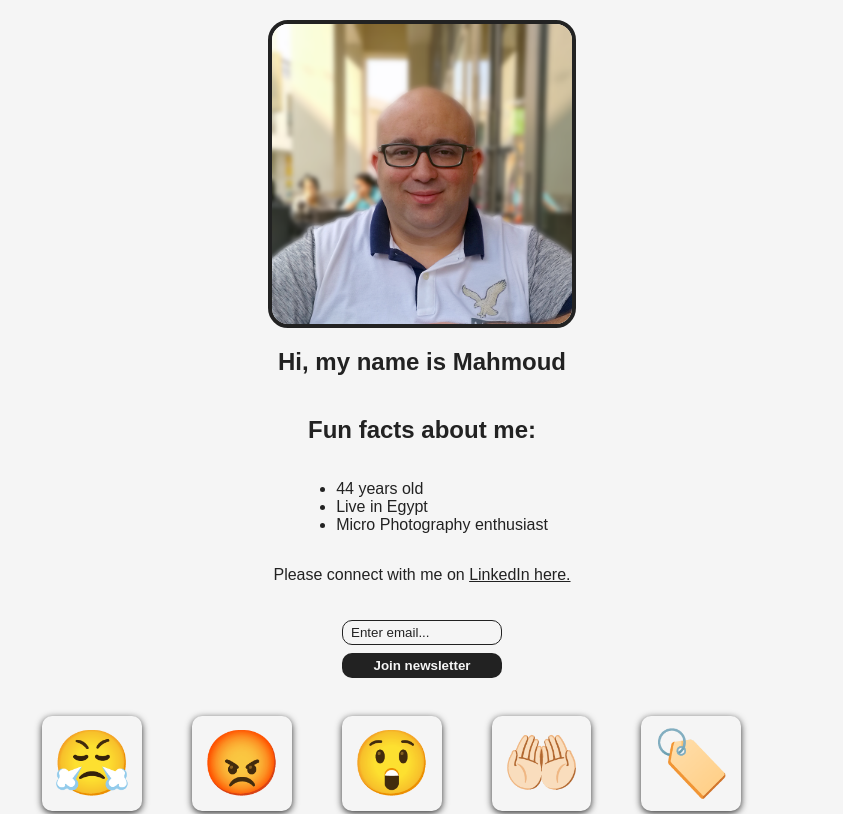
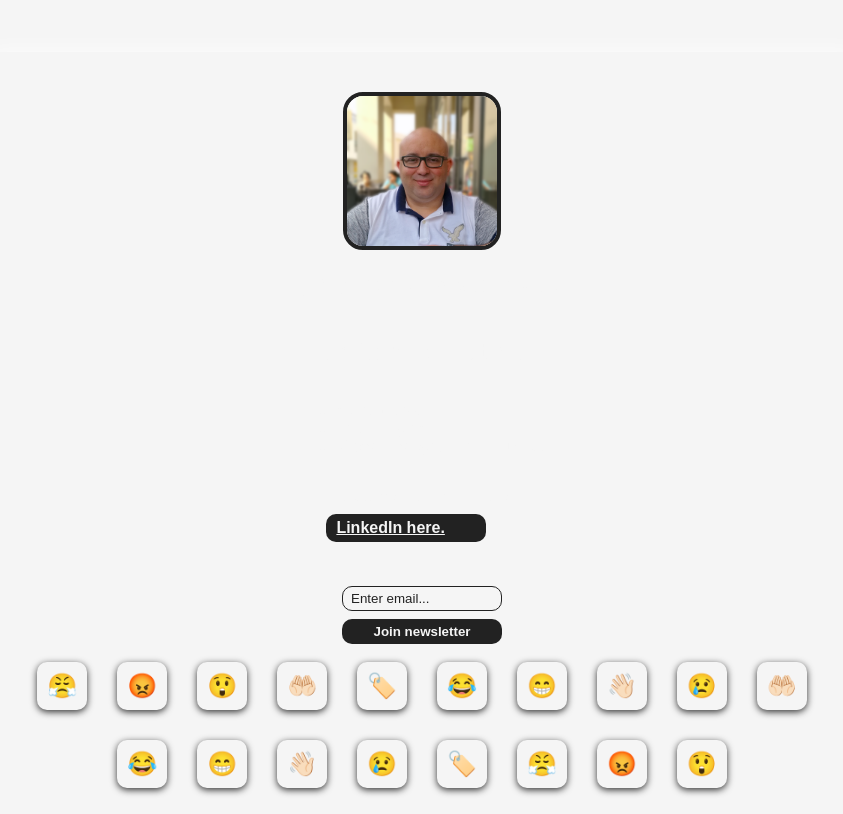
Before and after one commit to sobhy0101/learn-html-css-scrimba, a website built with Vite: page index.html in a window 1280 px wide. Shown: the top 814 px of the page, without its empty margins (218-1061 px from the left). Built offline with nearby package versions, Linux system fonts and the light colour scheme.

Commit message:
Add birthday card HTML and update styles
Introduced birthday-card.html with ARIA roles for accessibility and various gift sections. Updated styles.css to adjust image size, colors, layout, and added styles for anchor tags to improve appearance and accessibility.

```diff
--- a/styles.css
+++ b/styles.css
@@ -27,12 +27,12 @@ body, html {
     margin: 0;
     padding: 10px;
     background: var(--background);
-    color: var(--text);
+    color: whitesmoke;
     font-family: var(--font);
 }
 
 img {
-    width: 300px;
+    width: 150px;
     border-radius: calc(var(--image) * 2);
     border: 4px solid var(--text);
 }
@@ -80,6 +80,7 @@ button {
     flex-wrap: wrap;
     flex-direction: row;
     gap: 10px;
+    justify-content: center;
 }
 
 .item {
@@ -88,8 +89,8 @@ button {
     padding: 10px;
     box-sizing: border-box;
     box-shadow: 0 2px 7px rgba(0,0,0,0.8);
-    margin: 30px 20px;
-    font-size: 4rem;
+    margin: 10px 10px;
+    font-size: 1.5rem;
 }
 
 .item:hover {
@@ -107,4 +108,24 @@ button {
     flex-direction: column;
     align-items: center;
     margin: auto;
+    /* border: 2px solid var(--text); */
+    padding: 40px;
+    border-radius: 20px;
+    box-shadow: 0 0 24px rgba(255, 255, 255, 0.8);
+    margin-top: 2rem;
 }
+
+a {
+    text-decoration: u;
+    color: var(--text);
+    font-weight: bold;
+    box-sizing: border-box;
+    display: block;
+    margin: 8px 0;
+    cursor: pointer;
+    font-family: var(--font);
+    width: 160px;
+    padding: 5px 10px;
+    border-radius: var(--image);
+    background: var(--text);
+    color: var(--background);}
```
Also changed, not shown: birthday-card.html (added, +48 -0 lines).
